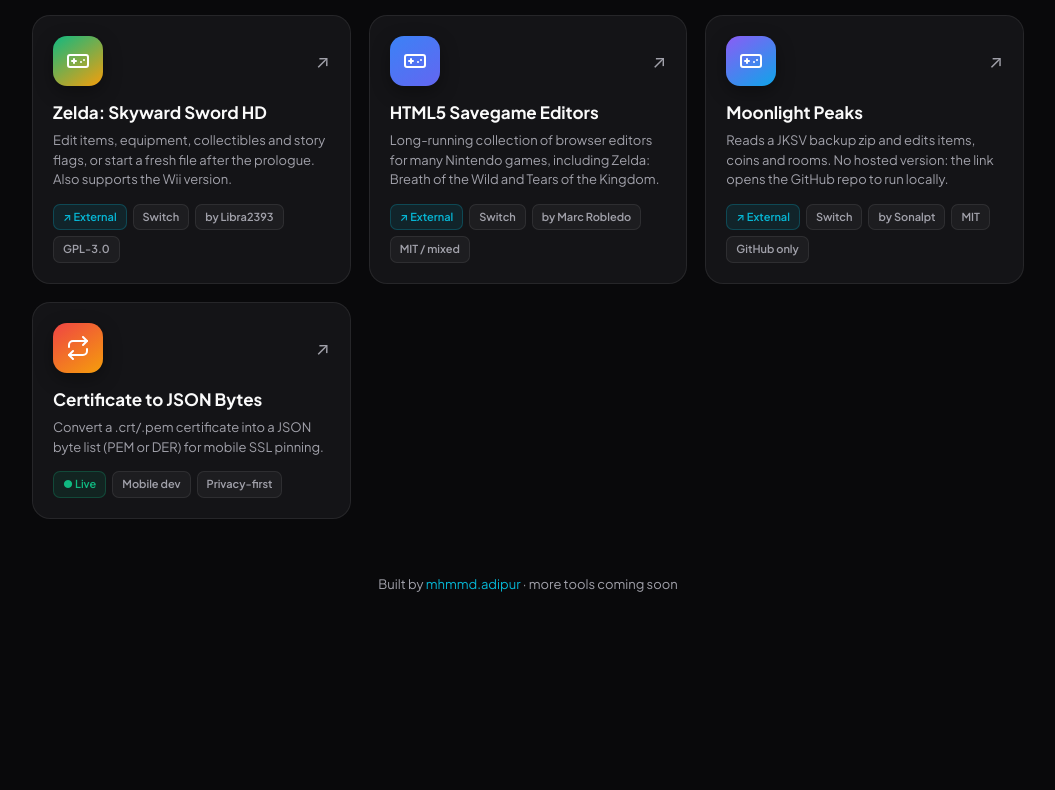
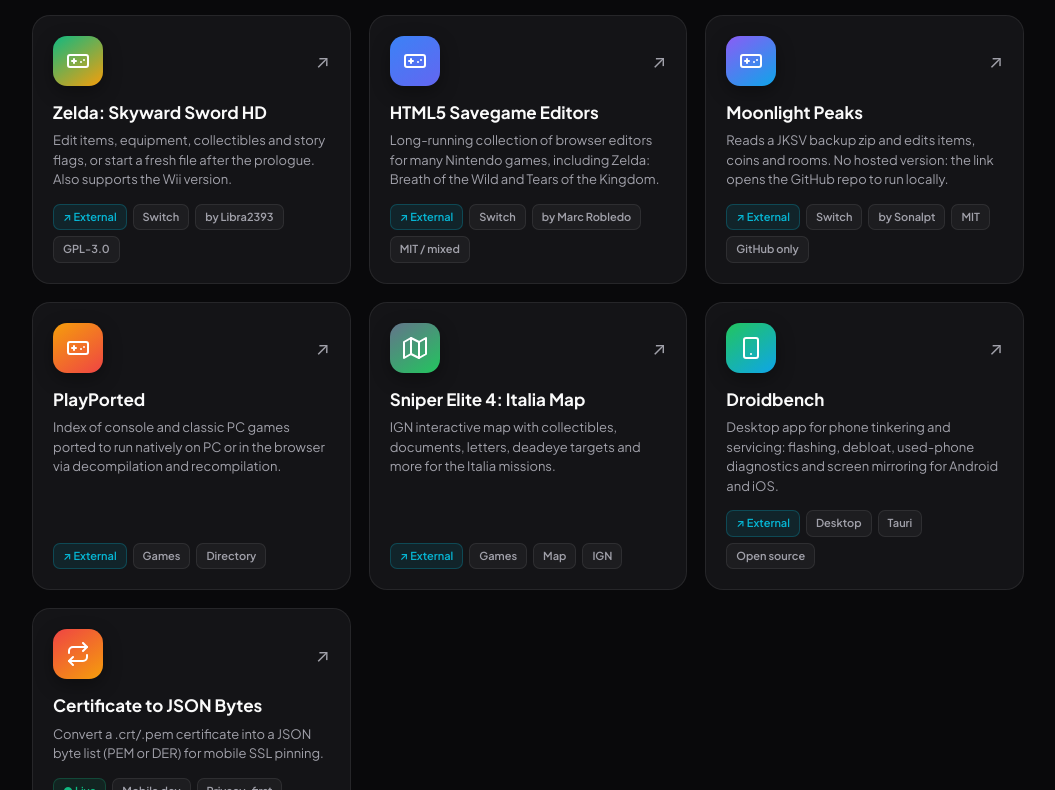
Before and after one commit to dummy1-mhmmd-adipur/dummy1-mhmmd-adipur.github.io, a plain HTML site: page index.html in a window 1280 px wide. Shown: the part 1275-2065 px from the top of the page, without its empty margins (112-1167 px from the left). Before the commit the page ends 1949 px from the top, so only its background shows below. Drawn offline with Linux system fonts and the light colour scheme.

Commit message:
Dashboard: add Resources category (PlayPorted, Sniper Elite 4 Italia map, Droidbench)

```diff
--- a/index.html
+++ b/index.html
@@ -124,6 +124,8 @@
     droplet:I('<path d="M12 2.7s6 5.1 6 9.3a6 6 0 1 1-12 0c0-4.2 6-9.3 6-9.3z"/>'),
     link:   I('<path d="M10 13a5 5 0 0 0 7.1 0l3-3a5 5 0 0 0-7.1-7.1l-1.7 1.7"/><path d="M14 11a5 5 0 0 0-7.1 0l-3 3a5 5 0 0 0 7.1 7.1l1.7-1.7"/>'),
     image:  I('<rect x="3" y="3" width="18" height="18" rx="2"/><circle cx="8.5" cy="8.5" r="1.5"/><polyline points="21 15 16 10 5 21"/>'),
+    map:    I('<polygon points="1 6 1 22 8 18 16 22 23 18 23 2 16 6 8 2 1 6"/><line x1="8" y1="2" x2="8" y2="18"/><line x1="16" y1="6" x2="16" y2="22"/>'),
+    phone:  I('<rect x="5" y="2" width="14" height="20" rx="2"/><line x1="12" y1="18" x2="12.01" y2="18"/>'),
     gamepad:I('<line x1="6" y1="12" x2="10" y2="12"/><line x1="8" y1="10" x2="8" y2="14"/><line x1="15" y1="13" x2="15.01" y2="13"/><line x1="18" y1="11" x2="18.01" y2="11"/><rect x="2" y="6" width="20" height="12" rx="2"/>')
   };
 
@@ -167,6 +169,15 @@
     {name:"Moonlight Peaks",href:"https://github.com/Sonalpt/Moonlight-Peaks-save-editor",svg:ICONS.gamepad,grad:"145deg,#8b5cf6,#0ea5e9",cat:"community",ext:true,
      desc:"Reads a JKSV backup zip and edits items, coins and rooms. No hosted version: the link opens the GitHub repo to run locally.",
      tags:["Switch","by Sonalpt","MIT","GitHub only"]},
+    {name:"PlayPorted",href:"https://playported.com/",svg:ICONS.gamepad,grad:"145deg,#f59e0b,#ef4444",cat:"resources",ext:true,
+     desc:"Index of console and classic PC games ported to run natively on PC or in the browser via decompilation and recompilation.",
+     tags:["Games","Directory"]},
+    {name:"Sniper Elite 4: Italia Map",href:"https://www.ign.com/maps/sniper-elite-4/italia",svg:ICONS.map,grad:"145deg,#64748b,#22c55e",cat:"resources",ext:true,
+     desc:"IGN interactive map with collectibles, documents, letters, deadeye targets and more for the Italia missions.",
+     tags:["Games","Map","IGN"]},
+    {name:"Droidbench",href:"https://github.com/mhmmdadipur/droidbench",svg:ICONS.phone,grad:"145deg,#22c55e,#0ea5e9",cat:"resources",ext:true,
+     desc:"Desktop app for phone tinkering and servicing: flashing, debloat, used-phone diagnostics and screen mirroring for Android and iOS.",
+     tags:["Desktop","Tauri","Open source"]},
     {name:"Certificate to JSON Bytes",href:"cert-to-json/",svg:ICONS.swap,grad:"145deg,#ef4444,#f59e0b",cat:"mobile",
      desc:"Convert a .crt/.pem certificate into a JSON byte list (PEM or DER) for mobile SSL pinning.",
      tags:["Mobile dev","Privacy-first"]}
@@ -177,7 +188,8 @@
     {id:"dev",label:"Dev Tools"},
     {id:"design",label:"Design"},
     {id:"mobile",label:"Mobile Dev"},
-    {id:"community",label:"Community"}
+    {id:"community",label:"Community"},
+    {id:"resources",label:"Resources"}
   ];
   var curCat="all", curSearch="";
 
```
